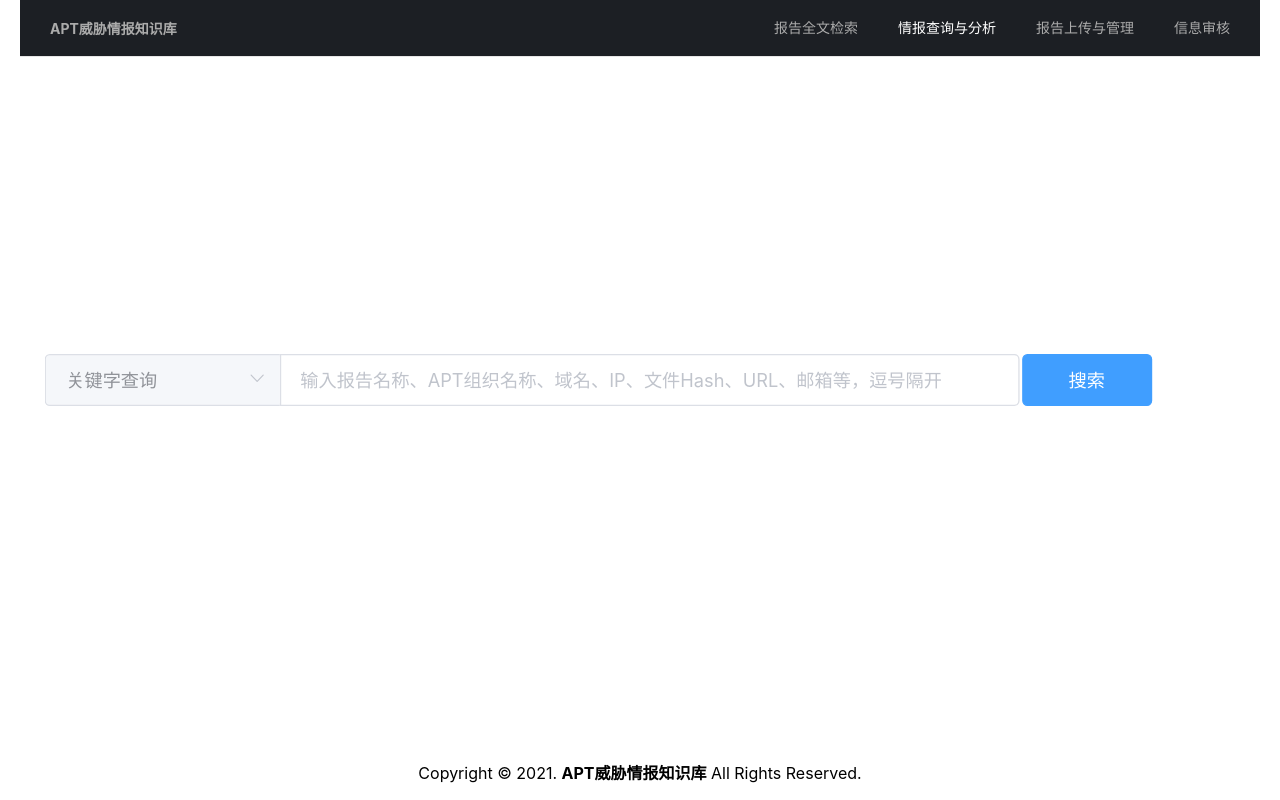
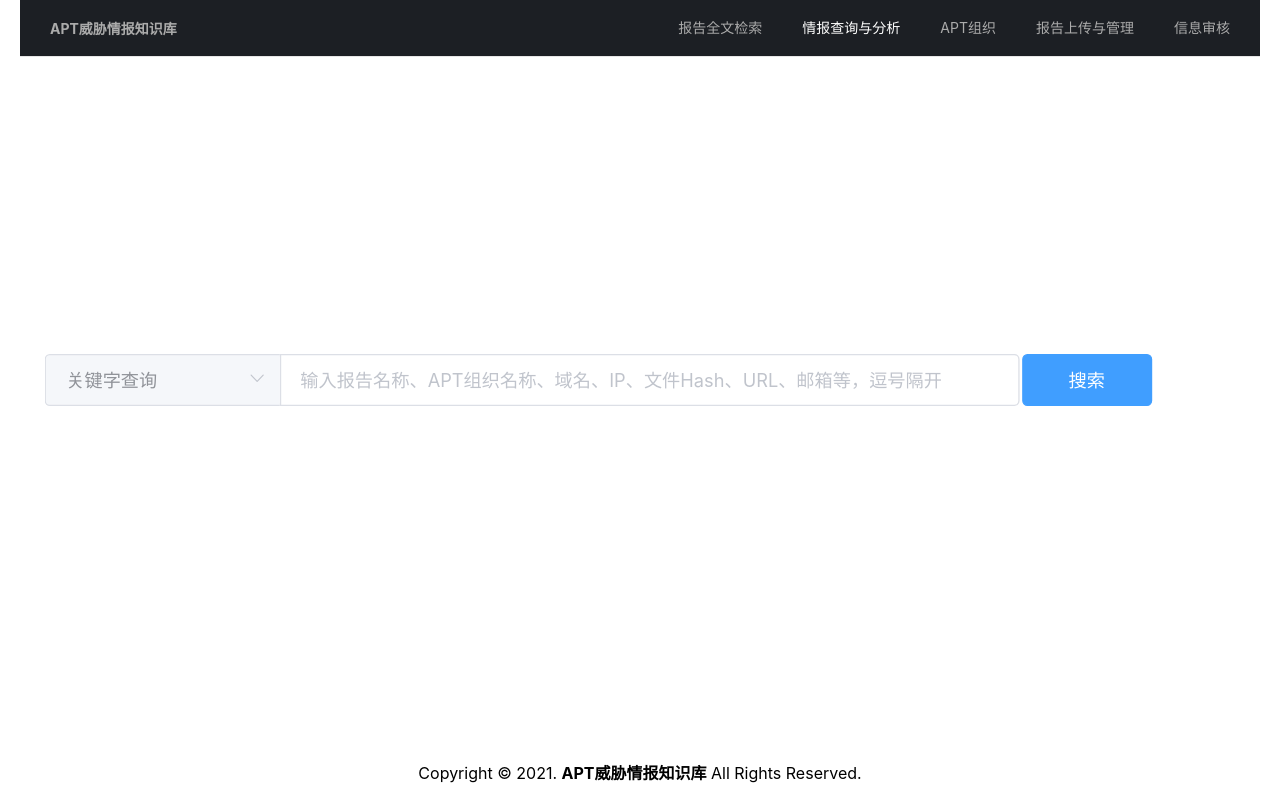
Before and after one commit to ProboxDu/apt, a Vue app: page /aptaa in a window 1280 px wide. Built offline with nearby package versions, Linux system fonts and the light colour scheme; what vue-codemirror would draw is missing.

Commit message:
v0.1.5  added APTOrganization

```diff
--- a/src/components/Header.vue
+++ b/src/components/Header.vue
@@ -34,6 +34,7 @@ export default {
       indexList:[
         {index:'/reportsearch', label: '报告全文检索'},
         {index:'/aptaa', label: '情报查询与分析'},
+        {index:'/apto', label: 'APT组织'},
         {index:'/reportmanage', label: '报告上传与管理'},
         {index:'/audit', label: '信息审核'},
       ],
--- a/src/router/index.js
+++ b/src/router/index.js
@@ -33,6 +33,11 @@ const routes = [
                 component: () => import('../views/home/APTAssociationAnalysis.vue')
             },
             {
+                path: 'apto',
+                name: 'APTOrganization',
+                component: () => import('../views/home/APTOrganization.vue')
+            },
+            {
                 path: 'reportmanage',
                 name: 'ReportManage',
                 component: () => import('../views/home/ReportManage.vue')
--- /dev/null
+++ b/src/views/home/APTOrganization.vue
@@ -0,0 +1,13 @@
+<template>
+<div/>
+</template>
+
+<script>
+export default {
+  name: "APTOrganization"
+}
+</script>
+
+<style scoped>
+
+</style>
```
